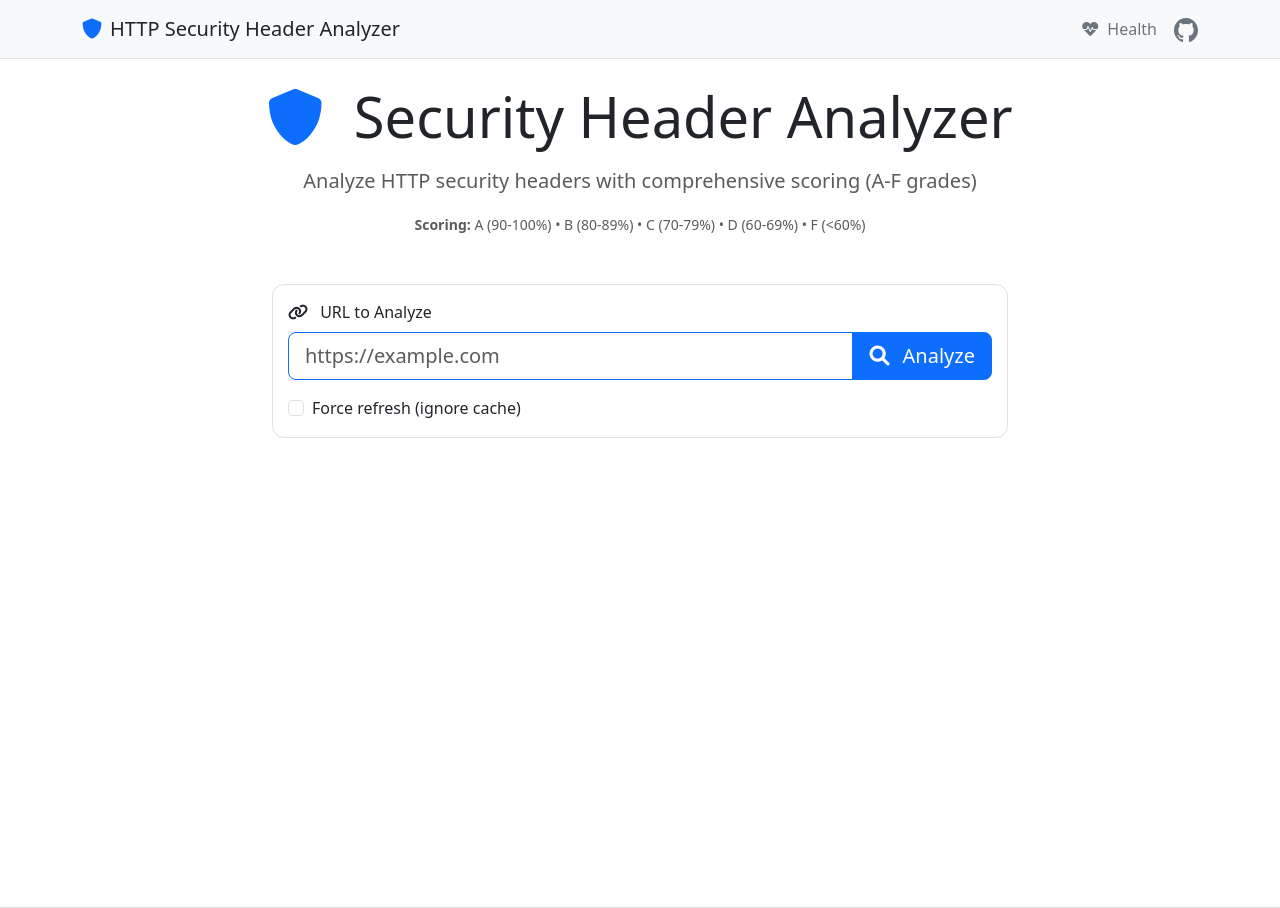
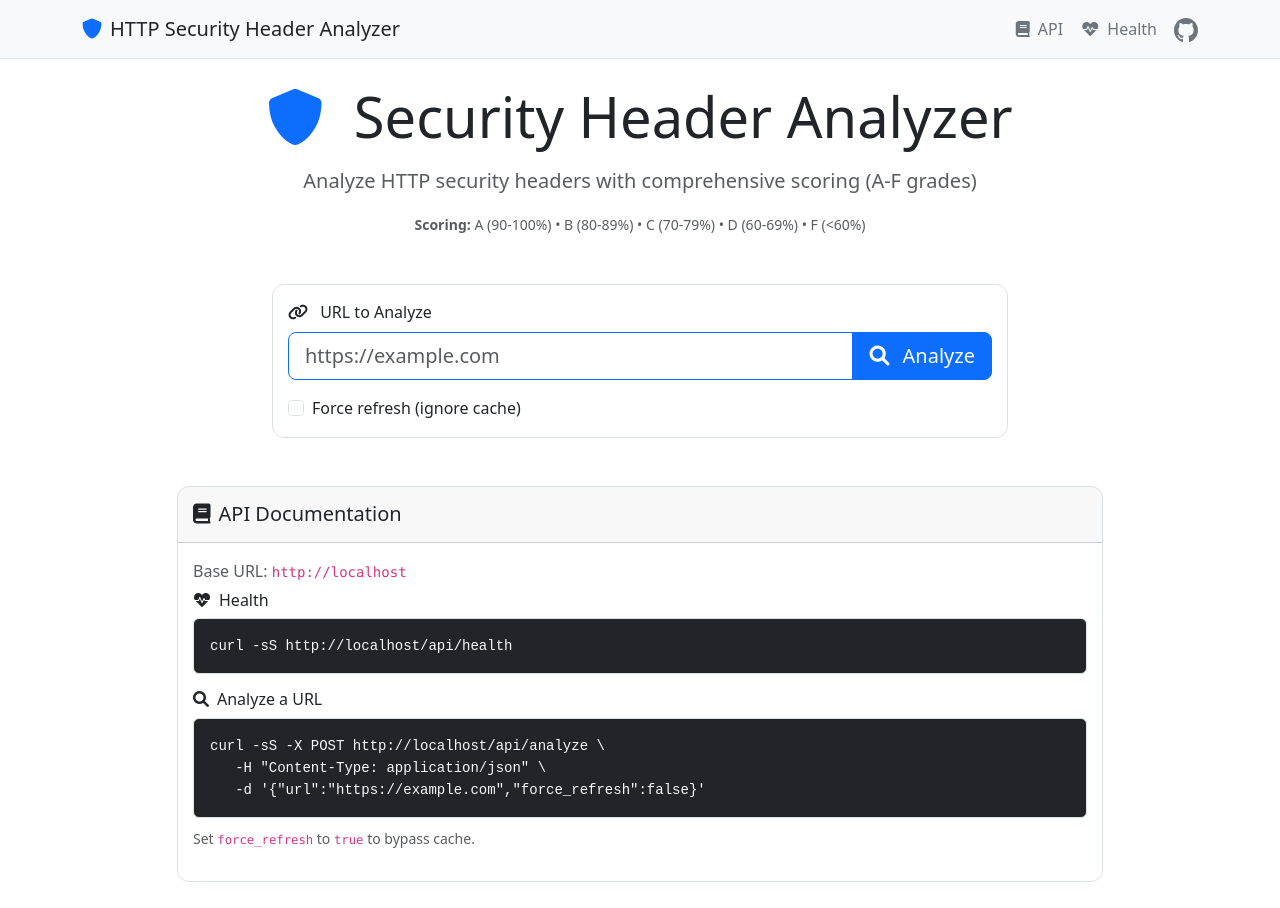
Before and after one commit to jonasfroeller/header-checker, a Flask app: page / in a window 1280 px wide. Shown: the top 908 px of the page. Run offline with Flask 3, Linux system fonts and the light colour scheme; some libraries are stand-ins or nearby versions.

Commit message:
feat: restrict cache clearing to development mode and add API documentation

```diff
--- a/app.py
+++ b/app.py
@@ -138,6 +138,12 @@ def health_check():
 def clear_cache():
     """Clear the analysis cache"""
     try:
+        is_dev_mode = app.debug or os.environ.get('FLASK_ENV') == 'development' or os.environ.get('REPL_SLUG')
+        if not is_dev_mode:
+            return jsonify({
+                'error': 'Forbidden',
+                'message': 'Cache clearing is disabled in production'
+            }), 403
         cache_service.clear()
         return jsonify({
             'message': 'Cache cleared successfully'
--- a/templates/index.html
+++ b/templates/index.html
@@ -42,6 +42,14 @@
           HTTP Security Header Analyzer
         </div>
         <div class="d-flex align-items-center gap-3">
+          <a
+            href="#api-docs"
+            class="btn btn-link text-secondary text-decoration-none p-0"
+            title="API Documentation"
+          >
+            <i class="fas fa-book me-1"></i>
+            API
+          </a>
           <button
             type="button"
             class="btn btn-link text-secondary text-decoration-none p-0"
@@ -327,6 +335,49 @@
             </button>
           </div>
         </div>
+
+        <!-- API Documentation -->
+        <div id="api-docs" class="row justify-content-center mt-5">
+          <div class="col-lg-10">
+            <div class="card shadow">
+              <div class="card-header py-3">
+                <h5 class="mb-0 d-flex align-items-center">
+                  <i class="fas fa-book me-2"></i>
+                  API Documentation
+                </h5>
+              </div>
+              <div class="card-body">
+                <p class="text-muted mb-2">
+                  Base URL: <code id="apiBaseUrl">https://example.com</code>
+                </p>
+                <div class="mb-3">
+                  <h6 class="mb-2"><i class="fas fa-heartbeat me-2"></i>Health</h6>
+                  <pre class="mb-0"><code id="curlHealth" class="language-bash">curl -sS https://example.com/api/health</code></pre>
+                </div>
+                <div class="mb-3">
+                  <h6 class="mb-2"><i class="fas fa-search me-2"></i>Analyze a URL</h6>
+                  <pre class="mb-2"><code id="curlAnalyze" class="language-bash">curl -sS -X POST https://example.com/api/analyze \
+  -H "Content-Type: application/json" \
+  -d '{"url":"https://example.com","force_refresh":false}'</code></pre>
+                  <small class="text-muted">Set <code>force_refresh</code> to <code>true</code> to bypass cache.</small>
+                </div>
+              </div>
+            </div>
+          </div>
+        </div>
+        <script>
+          (function () {
+            try {
+              const base = window.location.origin;
+              const apiBaseEl = document.getElementById('apiBaseUrl');
+              const healthEl = document.getElementById('curlHealth');
+              const analyzeEl = document.getElementById('curlAnalyze');
+              if (apiBaseEl) apiBaseEl.textContent = base;
+              if (healthEl) healthEl.textContent = `curl -sS ${base}/api/health`;
+              if (analyzeEl) analyzeEl.textContent = `curl -sS -X POST ${base}/api/analyze \\\n   -H "Content-Type: application/json" \\\n   -d '{"url":"https://example.com","force_refresh":false}'`;
+            } catch (e) { }
+          })();
+        </script>
       </div>
     </main>
 
```
